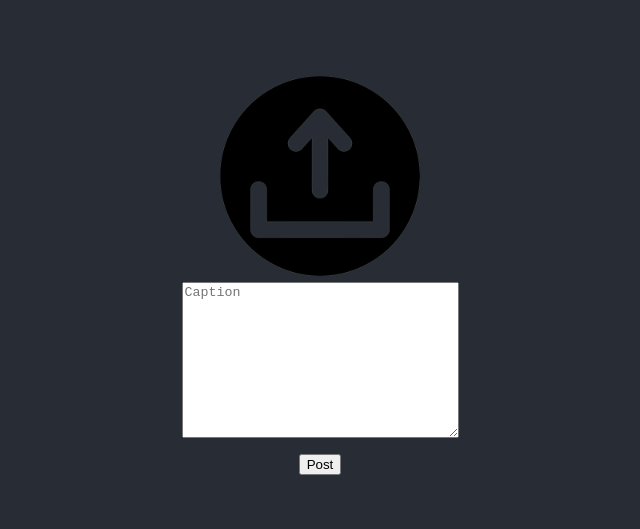
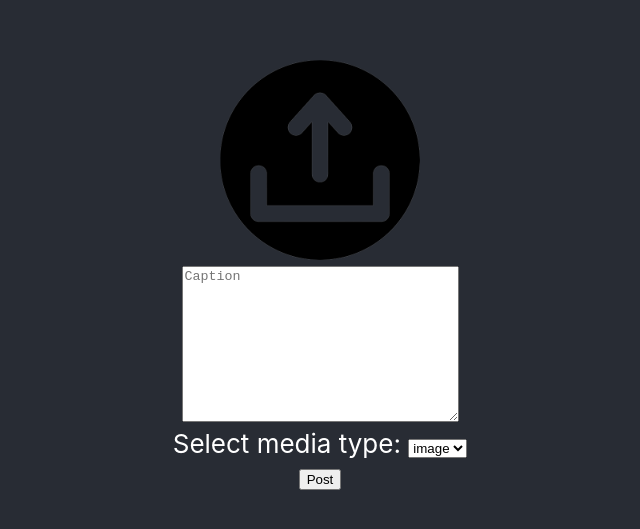
Before and after one commit to dbueno3/GameSnap-CSE370, a React (Create React App) app: page /create_post in a window 1280 px wide. Shown: the part 125-654 px from the top of the page, without its empty margins (320-960 px from the left). Built offline with nearby package versions, Linux system fonts and the light colour scheme.

Commit message:
added an option dropdown to select which type of media getting posted #94

```diff
--- a/src/views/desktop/CreatePost.jsx
+++ b/src/views/desktop/CreatePost.jsx
@@ -24,13 +24,10 @@ const CreatePost = () => {
         style={{ display: "none" }}
         id="postImageUpload"
         onChange={() => {
-          let image = document.getElementById("postImageUpload").files[0];
+          let media = document.getElementById("postImageUpload").files[0];
           formData.append("uploaderID", sessionStorage.getItem("user"));
           formData.append("attributes", JSON.stringify({}));
-          formData.append("file", image);
-          //   for (let [k, v] of formData.entries()) {
-          //     console.log(`${k}: ${v}`);
-          //   }
+          formData.append("file", media);
         }}
       />
       <br />
@@ -42,6 +39,12 @@ const CreatePost = () => {
           setCaption(e.target.value);
         }}
       />
+      <br />
+      <label for="my-select">Select media type: </label>
+      <select id="my-select" name="my-select" value="none">
+        <option value="option1">image</option>
+        <option value="option2">video</option>
+      </select>
       <br />
       <button
         onClick={() => {
```
